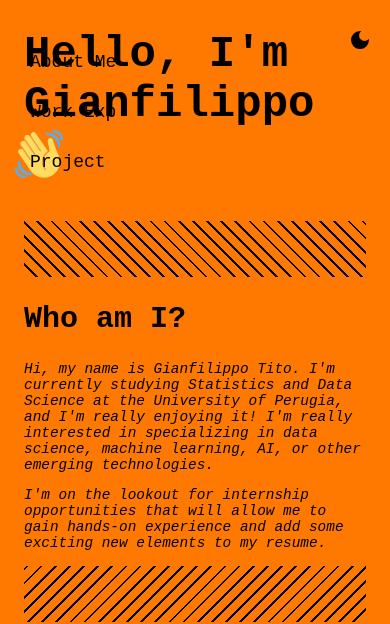
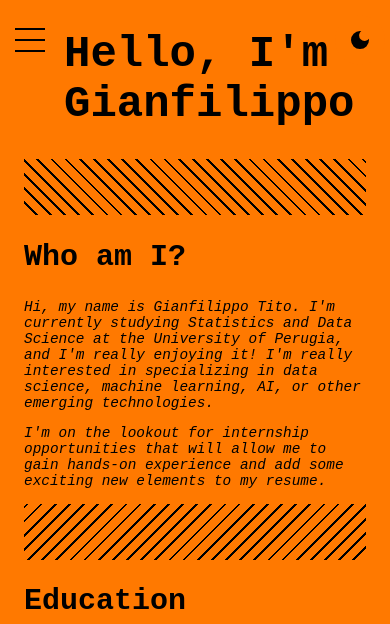
Before and after one commit to Titolise/WebSite, a plain HTML site: page index.html in a window 390 px wide. Shown: the top 624 px of the page. Drawn offline with Linux system fonts and the light colour scheme.

Commit message:
CSS update

```diff
--- a/css/style.css
+++ b/css/style.css
@@ -1,4 +1,8 @@
 *{box-sizing: border-box;}
+
+html{
+  scroll-behavior: smooth;
+}
 
 :root{
     --base-color:#ff7900;
@@ -58,6 +62,10 @@ a{font-size: 18px;
     text-decoration:dashed
 }
 
+a,.btn{
+  transition: all 0.3 ease-in-out;
+}
+
 a:hover{color: white;}
 
 div {display: block; unicode-bidi: isolate;
@@ -99,10 +107,6 @@ button {
 }
 .darkmode #theme-switch svg:last-child{
     display: block;
-}
-
-.button_rotation:hover{
-    transform: rotate(360deg);
 }
 
 .spacer{height: 3.5rem;
@@ -166,6 +170,95 @@ nav {
 
 .navbar a:hover{
   background-color: var(--bg-col);
+}
+
+/* Hamburger menu */
+#hamburger-nav{
+  display: none;
+}
+
+.hamburger-menu {
+  position:absolute;
+  display: inline-block;
+}
+
+.hamburger-icon{
+  display: flex;
+  flex-direction: column;
+  justify-content: space-between;
+  height: 24px;
+  width: 30px;
+  cursor: pointer;
+  margin-left: 40px;
+  margin-top: 10px;
+}
+
+.hamburger-icon span{
+  width: 100%;
+  height: 2px;
+  background-color: var(--text-color);
+  transition: all 0.3s ease-in-out;
+}
+
+.hamburger-links{
+  position:relative;
+  top: 100%;
+  left:aut  o;
+  background-color: white;
+  width:max-content;
+  max-height: 0;
+  overflow: hidden;
+  transition: all 0.3s ease-in-out;
+}
+
+.hamburger-links a{
+  display: block;
+  padding: 10px;
+  text-align: center;
+  font-size: 1.5rem;
+  color: black;
+  text-decoration: none;
+  transition: all 0.3s ease-in-out;
+}
+
+.hamburger-links li{
+  list-style: none;
+}
+
+.hamburger-links.open{
+  max-height: 300px;
+}
+
+.menu-links li {
+  list-style: none;
+}
+
+.menu-links.open {
+  max-height: 300px;
+}
+
+.hamburger-icon.open span:first-child {
+  transform: rotate(45deg) translate(10px, 5px);
+}
+
+.hamburger-icon.open span:nth-child(2) {
+  opacity: 0;
+}
+
+.hamburger-icon.open span:last-child {
+  transform: rotate(-45deg) translate(10px, -5px);
+}
+
+.hamburger-icon span:first-child {
+  transform: none;
+}
+
+.hamburger-icon span:first-child {
+  opacity: 1;
+}
+
+.hamburger-icon span:first-child {
+  transform: none;
 }
 
 /*Footer Contact Box*/
@@ -348,4 +441,23 @@ a.project{
   .contact_box .icon-content {
     margin: 0 5px;
   }
+  .cards .card p.tip {
+    font-size: .55em;
+    font-weight: auto;
+    color: var(--text-proj);
+  }
+  .cards .card p.second-text {
+    font-size: .5em;
+    color: var(--text-proj);
+  }
+  h1{
+    margin-left: 40px;
+  }
+  #hamburger-nav{
+    display: flex;
+  }
+  #desktop-nav{
+    display: none;
+  }
+
 }
--- a/index.html
+++ b/index.html
@@ -23,14 +23,34 @@
     </head>
 
     <body>
+
       <!-- Nav-->
-      <nav class="navbar">
+        <section>
+          <nav id="desktop-nav" >
+            <div class="navbar">
               <ul>
                 <li> <a href="about.html">About Me</a></li>
                 <li> <a href="we.html">Work Exp</a></li>
                 <li> <a href="#Project"> Project</a></li>
               </ul>
+            </div>
           </nav>
+
+          <nav id="hamburger-nav">
+            <div class="hamburger-menu">
+              <div class="hamburger-icon" onclick="toggleMenu()">
+                <span></span>
+                <span></span>
+                <span></span>
+              </div>
+              <div class="hamburger-links">
+                <li> <a href="about.html" onclick="toggleMenu()">About Me</a></li>
+                <li> <a href="we.html" onclick="toggleMenu()">Work Exp</a></li>
+                <li> <a href="#Project" onclick="toggleMenu()"> Project</a></li>
+              </div>
+            </div>
+          </nav>
+        </section>
 
         <!-- Dark/Light Mode Switch -->
         <section>
@@ -42,12 +62,7 @@
 
         <!-- Title-->
         <section>
-        <h1>Hello, I'm Gianfilippo
-            <button
-                class="button_rotation"
-                id="change_color"> <img src="/data/waving_hand.png" alt="waving hand" style="width: 3rem ; height: 3rem;">
-            </button>
-        </h1>
+          <h1>Hello, I'm Gianfilippo </h1>
         </section>
 
         <div class="spacer"></div>
@@ -116,6 +131,7 @@
                 <p class="tip">Website</p>
                 <p class="second-text"> <a class="project" href="https://github.com/Titolise/WebSite">GitHub</a></p>
               </div>
+
             </div>
 
         <div class="spacerbottombottom"></div>
@@ -208,7 +224,7 @@
 
     </footer>
 
-    <!--<script src="script.js"></script>-->
+    <script src="/js/script.js"></script>
 
     </body>
 
--- a/js/script.js
+++ b/js/script.js
@@ -1,7 +1,6 @@
-/*const button = document.getElementById('change_color');
-const body = document.body;
-
-button.addEventListener('click', () => {
-    const randomColor = '#' + Math.floor(Math.random() * 16777215).toString(16);
-    body.style.backgroundColor = randomColor;
-});*/
+function toggleMenu(){
+    const menu = document.querySelector(".hamburger-links");
+    const icon = document.querySelector(".hamburger.icon");
+    menu.classList.toggle('open');
+    icon.classList.toggle('open');
+}
```
Lines whose indentation alone changed are shown as unchanged.
